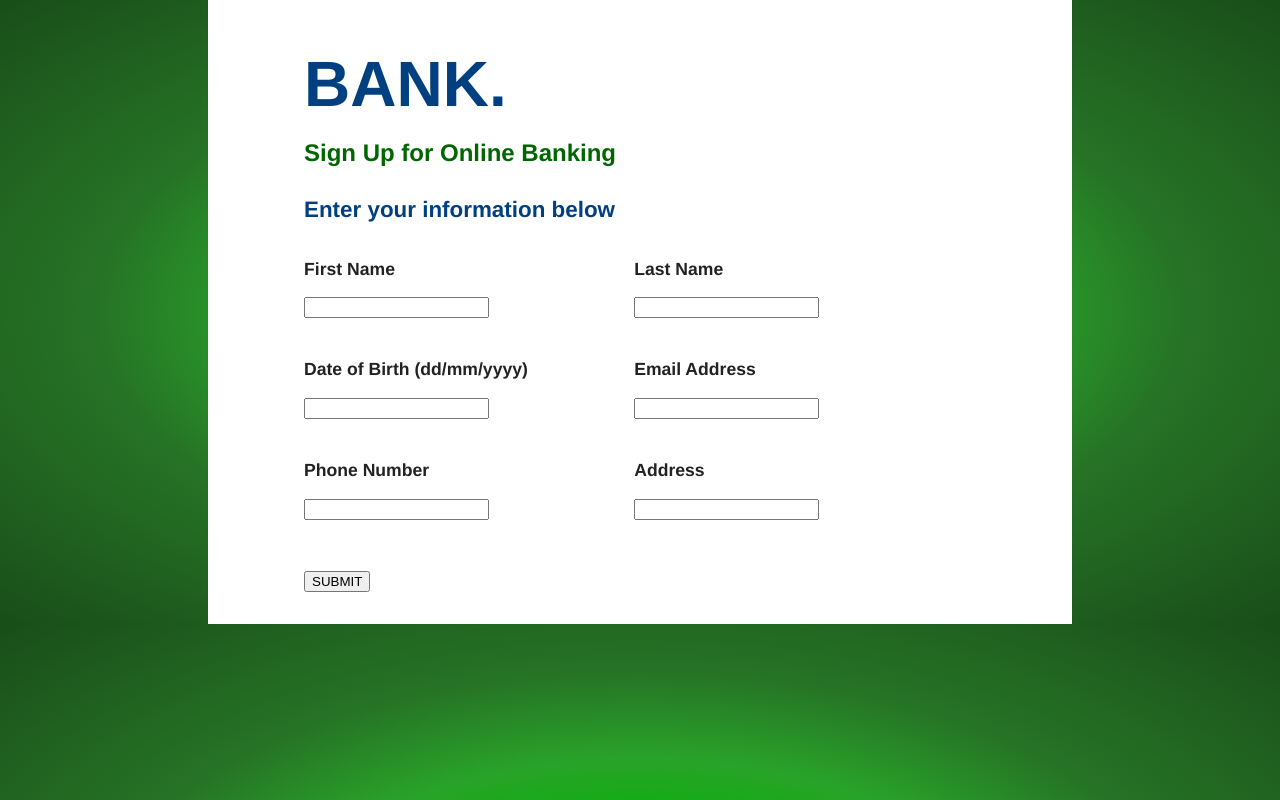
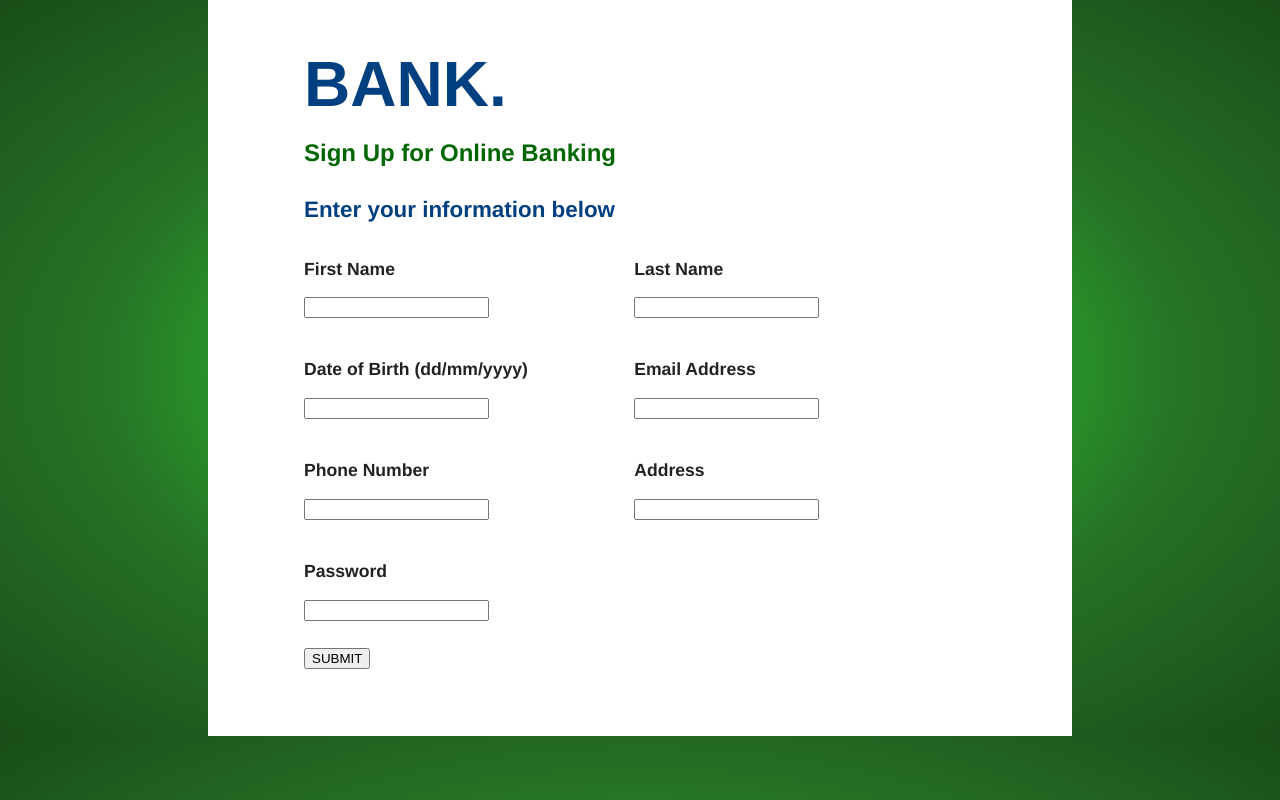
Before and after one commit to julie1260716/database353, a PHP site: page /signup.php in a window 1280 px wide. Run offline with PHP 8.4, Linux system fonts and the light colour scheme.

Commit message:
Add files via upload
changed the signup + confirmation page to include "Password" field

```diff
--- a/signup_login/signup.php
+++ b/signup_login/signup.php
@@ -7,7 +7,7 @@
          <?php include("signup_val.php");?>
         <link rel="stylesheet" href="stylesheet.css">
     </head>
-    <body>
+    <body style="height:40em;">
       <div id="container">
        <h1>BANK.</h1>
         <h2>Sign Up for Online Banking</h2>
@@ -27,8 +27,11 @@
                             <input type="tel" name="phone"><br>
                                 <!--will output the error here-->
                                   <span class = "error"><?php echo $phone_err; echo"<br>";?></span>
+                                 <label>Password</label><br>
+                                    <input type="password" name="password"><br>
+                                <!--will output the error here-->
+                                  <span class = "error"><?php echo $pass_err; echo"<br>";?></span>
 <!--SUBMIT BUTTON IS HERE-->
-                                 <br>
                                 <button type="submit">SUBMIT</button>
 							</div>
 							<div>
@@ -40,7 +43,6 @@
                             <input type="text" name="email"><br>
                                 <!--will output the error here-->
                                   <span class = "error"><?php echo $email_err; echo"<br>";?></span>
-
 						<label>Address</label><br>
                             <input type="text" name="address"><br>
                                 <!--will output the error here-->
--- a/signup_login/signup_val.php
+++ b/signup_login/signup_val.php
@@ -1,15 +1,15 @@
 <?php
         //url variable
-        $url = "http://localhost/353/confirmation.php";
+        $url = "../signup_login/confirmation.php";
 
         //defining the variables and setting to empty values
         //errors
-        $fname_err = $lname_err = $dob_err = $phone_err = $email_err = $add_err = "";
+        $fname_err = $lname_err = $dob_err = $phone_err = $email_err = $add_err = $pass_err= "";
         //variables
-        $fname = $lname = $dob = $phone = $email = $add = "";
+        $fname = $lname = $dob = $phone = $email = $add = $password = "";
         //checks if everything is all validated
         $allClear = 0;
-        $numFields = 6;
+        $numFields = 7;
 
  if($_SERVER["REQUEST_METHOD"] == "POST") {
 
@@ -41,6 +41,10 @@
           //address
           if(empty($_POST['address'])) $add_err = "* Cannot leave field blank";
           else $allClear++; $add = test_input($_POST['address']);
+          //password
+          if(empty($_POST['password'])) $pass_err = "* Cannot leave field blank";
+          else $allClear++; $password = test_input($_POST['password']);
+
 
             if($allClear == $numFields)
             {
@@ -70,6 +74,7 @@ function doCookies() {
     setcookie("cli_email", $_POST['email'], time() + (86400 * 1), "/");
     setcookie("cli_phone", $_POST['phone'], time() + (86400 * 1), "/");
     setcookie("cli_add", $_POST['address'], time() + (86400 * 1), "/");
+    setcookie("cli_pass", $_POST['password'], time() + (86400 * 1), "/");
 
    /* //print the cookies
     echo "Value is: " . $_COOKIE["cli_num"];
--- a/signup_login/stylesheet.css
+++ b/signup_login/stylesheet.css
@@ -13,7 +13,7 @@ body {
     margin: 0 auto;
     max-width: 800px;
     padding: 2em 2em 4em;
-    height: 33em;
+    height: 42em;
 }
 
 #container {
```
Also changed, not shown: signup_login/confirmation.php (+7 -4 lines).
